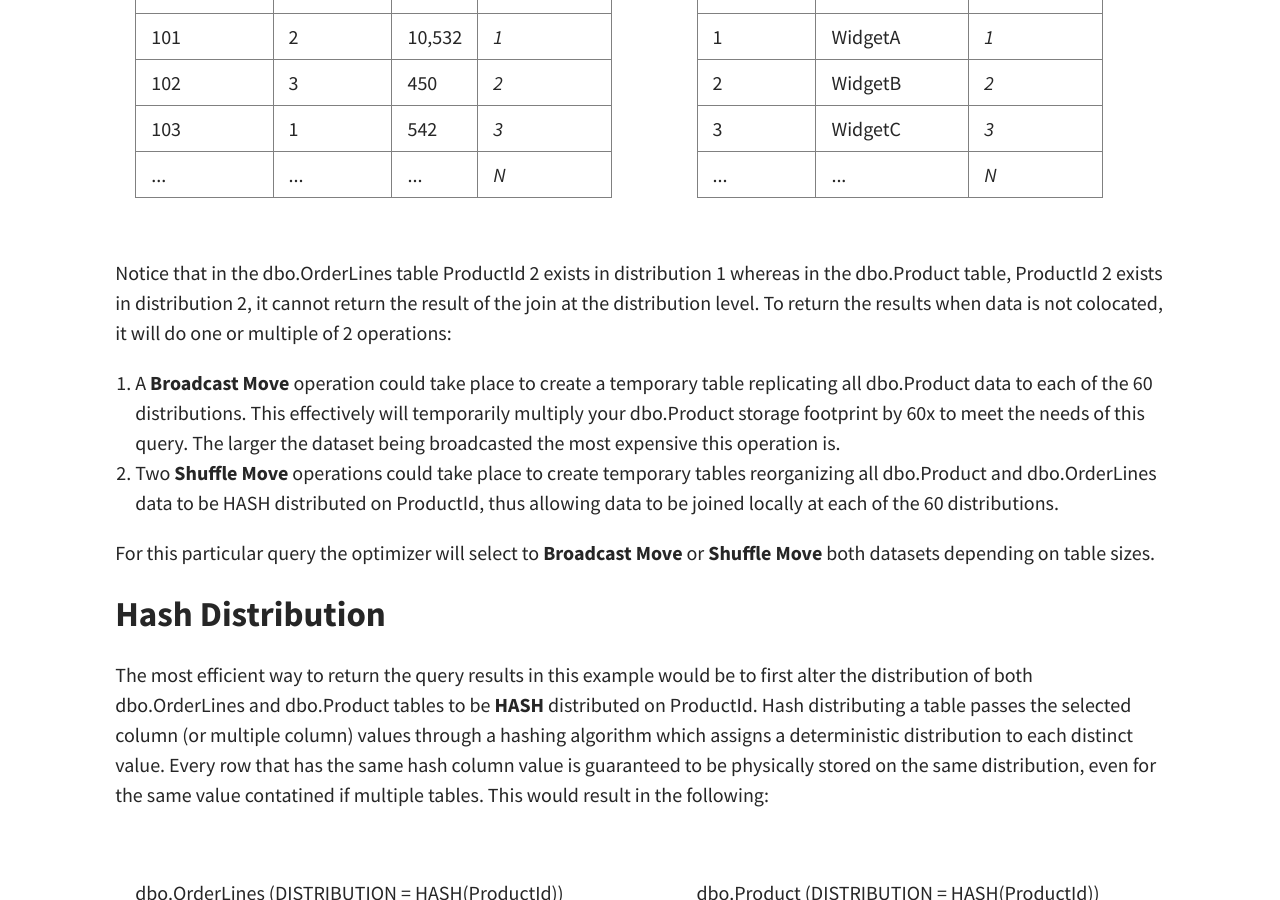
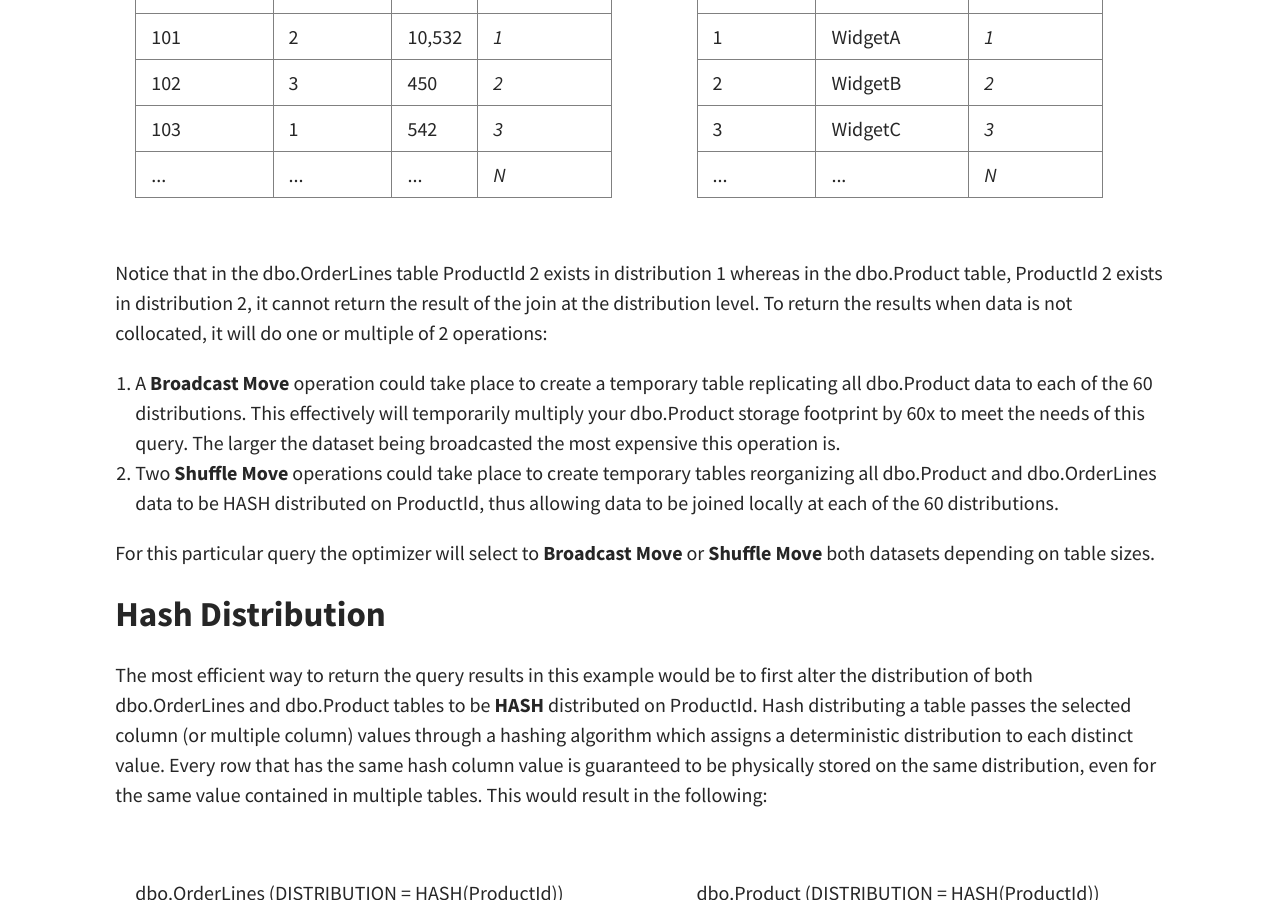
Before and after one commit to mwc360/mwc360.github.io, a Jekyll site: the page built from _posts/2022-01-19-Synapse-Optimization-Series-Table-Distributions.md, in a window 1280 px wide and 900 px high, scrolled down 2798 px. Built offline with Jekyll 4.4.1, drawn with Linux system fonts in a browser that asks for light colours; comment, search, counter and statistics services are not loaded; some of the changed text lies outside the part shown.

Commit message:
fix typos

````diff
--- a/_posts/2022-01-19-Synapse-Optimization-Series-Table-Distributions.md
+++ b/_posts/2022-01-19-Synapse-Optimization-Series-Table-Distributions.md
@@ -58,14 +58,14 @@
 
 </td></tr> </table>
 
-Notice that in the dbo.OrderLines table ProductId 2 exists in distribution 1 whereas in the dbo.Product table, ProductId 2 exists in distribution 2, it cannot return the result of the join at the distribution level. To return the results when data is not colocated, it will do one or multiple of 2 operations:
+Notice that in the dbo.OrderLines table ProductId 2 exists in distribution 1 whereas in the dbo.Product table, ProductId 2 exists in distribution 2, it cannot return the result of the join at the distribution level. To return the results when data is not collocated, it will do one or multiple of 2 operations:
 1. A **Broadcast Move** operation could take place to create a temporary table replicating all dbo.Product data to each of the 60 distributions. This effectively will temporarily multiply your dbo.Product storage footprint by 60x to meet the needs of this query. The larger the dataset being broadcasted the most expensive this operation is.
 1. Two **Shuffle Move** operations could take place to create temporary tables reorganizing all dbo.Product and dbo.OrderLines data to be HASH distributed on ProductId, thus allowing data to be joined locally at each of the 60 distributions.
 
 For this particular query the optimizer will select to **Broadcast Move** or **Shuffle Move** both datasets depending on table sizes.
 
 ## Hash Distribution
-The most efficient way to return the query results in this example would be to first alter the distribution of both dbo.OrderLines and dbo.Product tables to be **HASH** distributed on ProductId. Hash distributing a table passes the selected column (or multiple column) values through a hashing algorithm which assigns a deterministic distribution to each distinct value. Every row that has the same hash column value is guaranteed to be physically stored on the same distribution, even for the same value contatined if multiple tables. This would result in the following:
+The most efficient way to return the query results in this example would be to first alter the distribution of both dbo.OrderLines and dbo.Product tables to be **HASH** distributed on ProductId. Hash distributing a table passes the selected column (or multiple column) values through a hashing algorithm which assigns a deterministic distribution to each distinct value. Every row that has the same hash column value is guaranteed to be physically stored on the same distribution, even for the same value contained in multiple tables. This would result in the following:
 
 <table>
 <tr><th style="border-width:0px"></th><th style="border-width:0px"></th></tr>
@@ -201,7 +201,7 @@
     </dsql_operation>
 ```
 
-If we were to change the distribution of all tables to be **HASH** distributed on the item_sk in each table before running our statement we will continue to improve our results. We can use the below stored procedure to easily make these changes, the procedure can be found in my [AzureSynapseUtilities Repo](https://github.com/mwc360/AzureSynapseUtilities/blob/main/SynapseDedicatedScripts/AlterTableDistribution.sql)
+If we were to change the distribution of all tables to be **HASH** distributed on the item_sk in each table before running our statement, we will continue to improve our results. We can use the below stored procedure to easily make these changes, the procedure can be found in my [AzureSynapseUtilities Repo](https://github.com/mwc360/AzureSynapseUtilities/blob/main/SynapseDedicatedScripts/AlterTableDistribution.sql)
 ```sql
 EXEC dbo.AlterTableDistribution 'tpcds', 'item', 'HASH(i_item_sk)'
 EXEC dbo.AlterTableDistribution 'tpcds', 'inventory', 'HASH(inv_item_sk)'
````
Also changed, not shown: other parts of _posts/2022-01-19-Synapse-Optimization-Series-Table-Distributions.md (+6 -6 lines).
